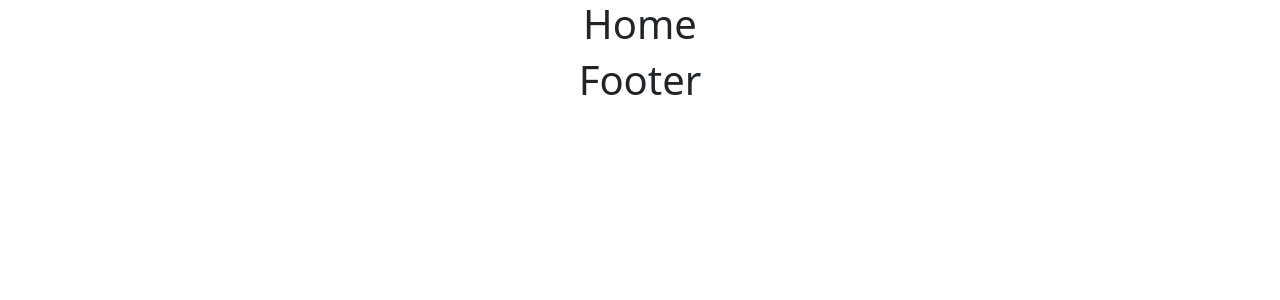
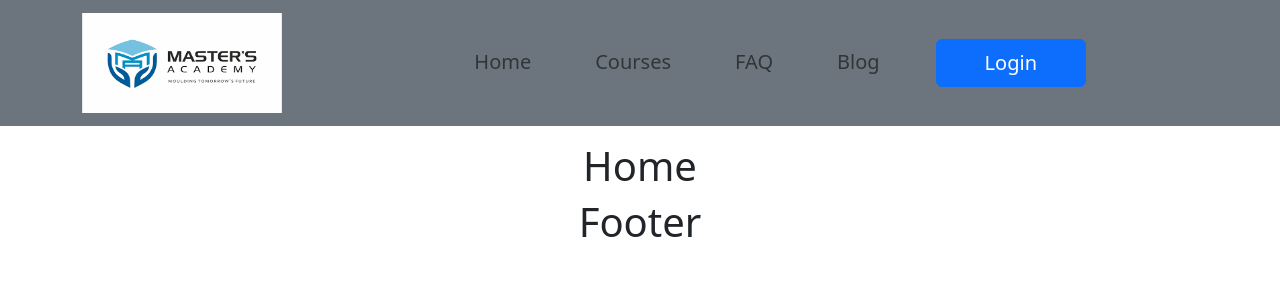
Before and after one commit to likhon29/master-academy-client, a React (Create React App) app: page / in a window 1280 px wide. Shown: the top 300 px of the page. Built offline with nearby package versions, Linux system fonts and the light colour scheme.

Commit message:
Navbar added

```diff
--- a/src/pages/Shared/Header/Header.js
+++ b/src/pages/Shared/Header/Header.js
@@ -14,7 +14,77 @@
 const Header = () => {
     return (
         <div className=" bg-secondary ">
+      {["lg"].map((expand) => (
+  <Navbar key={expand} expand={expand} className=" container mb-3 ">
+    <Container fluid>
+      <Navbar.Brand className=" text-white" as={Link} to="/">
+        <img src={logo} width="200px" height="100px" alt="" />{" "}
+      </Navbar.Brand>
+      <Navbar.Toggle aria-controls={`offcanvasNavbar-expand-${expand}`} />
+      <Navbar.Offcanvas
+        id={`offcanvasNavbar-expand-${expand}`}
+        aria-labelledby={`offcanvasNavbarLabel-expand-${expand}`}
+        placement="end"
+      >
+        <Offcanvas.Header closeButton>
+          {/* <Offcanvas.Title id={`offcanvasNavbarLabel-expand-${expand}`}>
+            Master Academy
+          </Offcanvas.Title> */}
+        </Offcanvas.Header>
+        <Offcanvas.Body>
 
+          <Nav className=" justify-content-end flex-grow-1 px-5 fs-5">
+            <Nav.Link className=" me-5 " as={Link} to="/">
+              Home
+            </Nav.Link>
+            {/* <Nav.Link className="text-white me-5"  as={Link} to="/news">News</Nav.Link> */}
+            <Nav.Link
+              className=" me-5"
+              as={Link}
+              to="/courses"
+            >
+              Courses
+            </Nav.Link>
+            <Nav.Link className=" me-5" as={Link} to="/faq">
+              FAQ
+            </Nav.Link>
+            <Nav.Link className=" me-5" as={Link} to="/blogs">
+              Blog
+            </Nav.Link>
+               <Nav.Link className=" text-white btn btn-primary px-5" href="/login">Login</Nav.Link>
+
+            <Nav.Link className="text-white  me-5">
+              {/* {user?.uid ? (
+                <>
+                  <span className="text-">{user?.displayName}</span>
+
+                  <Button
+                    className="ms-2"
+                    variant="danger"
+                    onClick={handleLogout}
+                  >
+                    Logout
+                  </Button>
+                </>
+              ) : (
+                <>
+                  <Nav.Link
+                    className=" text-white btn btn-primary pt-0 px-5"
+                    as={Link}
+                    to="/login"
+                  >
+                    Login
+                  </Nav.Link>
+                </>
+              )} */}
+            </Nav.Link>
+          </Nav>
+
+        </Offcanvas.Body>
+      </Navbar.Offcanvas>
+    </Container>
+  </Navbar>
+))}
     </div>
     );
 };
```
